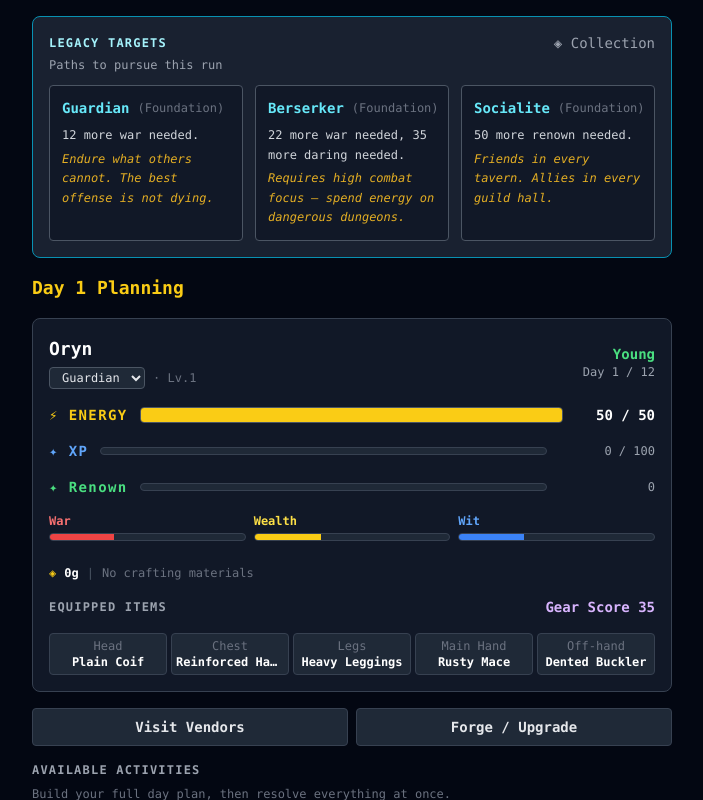
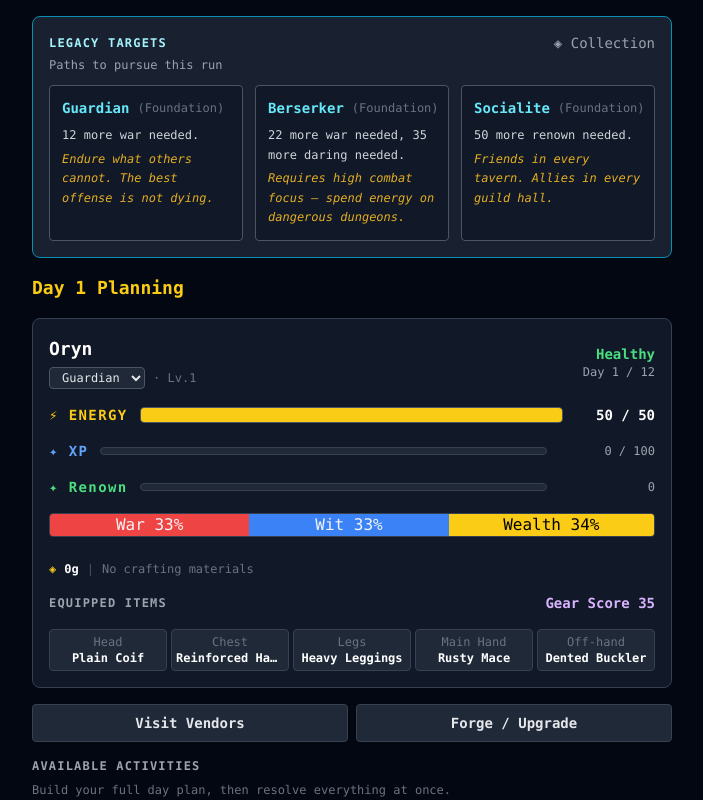
Before and after one commit to rissole/nanoraider, a React (Vite) app in the folder client/: page / in a window 1280 px wide. Both pictures are taken after a click on the button "⚔ New Hero". Shown: the top 800 px of the page, without its empty margins (288-991 px from the left). Built offline with nearby package versions, Linux system fonts and the light colour scheme.

Commit message:
improved triangle UI and less punishing aging

```diff
--- a/client/src/components/HeroStatus.tsx
+++ b/client/src/components/HeroStatus.tsx
@@ -4,6 +4,7 @@ import { EnergyBar } from "./EnergyBar";
 import { MATERIAL_LABELS } from "../data/crafting";
 import { RARITY_LABELS } from "../data/rarity";
 import { formatGearStats, getGearPower } from "../game/gearGenerator";
+import { getAgePhase } from "../game/character";
 
 const HERO_CLASSES: HeroClass[] = ["warrior", "rogue", "mage", "guardian", "bard"];
 
@@ -80,11 +81,14 @@ export function HeroStatus({ hero, maxEnergy, energyUsedToday, onRename, onChang
   const gearPower = getGearPower(hero);
 
   const agePhase = (() => {
-    if (hero.inGameDay <= 3) {return { label: "Young", color: "text-green-400" };}
-    if (hero.inGameDay <= 6) {return { label: "Prime", color: "text-blue-400" };}
-    if (hero.inGameDay <= 9) {return { label: "Experienced", color: "text-yellow-400" };}
-    if (hero.inGameDay <= 12) {return { label: "Aging", color: "text-orange-400" };}
-    return { label: "Elderly", color: "text-red-400" };
+    switch (getAgePhase(hero.inGameDay)) {
+      case "healthy":
+        return { label: "Healthy", color: "text-green-400" };
+      case "aging":
+        return { label: "Aging", color: "text-orange-400" };
+      case "elderly":
+        return { label: "Elderly", color: "text-red-400" };
+    }
   })();
 
   return (
@@ -173,32 +177,32 @@ export function HeroStatus({ hero, maxEnergy, energyUsedToday, onRename, onChang
         <span className="text-gray-400 text-xs w-24 text-right">{hero.renown}</span>
       </div>
 
-      {/* Core axis bars */}
+      {/* Build Triangle (War / Wealth / Wit — sums to 100%) */}
       <div className="space-y-6">
-        <div className="grid grid-cols-1 gap-2 sm:grid-cols-3">
-          <div className="space-y-1">
-            <div className="flex items-center justify-between text-xs">
-              <span className="text-red-400 font-bold">War</span>
+        <div className="space-y-1">
+          <div className="h-6 bg-gray-800 rounded border border-gray-700 overflow-hidden flex">
+            <div
+              className="h-full bg-red-500 transition-all shrink-0 flex items-center justify-center"
+              style={{ width: `${hero.triangle.war}%`, }}
+              title={`War ${hero.triangle.war}%`}
+            >
+              War {hero.triangle.war}%
             </div>
-            <div className="h-2 bg-gray-800 rounded border border-gray-700 overflow-hidden">
-              <div className="h-full bg-red-500 transition-all" style={{ width: `${hero.triangle.war}%` }} />
+            <div
+              className="h-full bg-blue-500 transition-all shrink-0 flex items-center justify-center"
+              style={{ width: `${hero.triangle.wit}%` }}
+              title={`Wit ${hero.triangle.wit}%`}
+            >
+              Wit {hero.triangle.wit}%
             </div>
-          </div>
-          <div className="space-y-1">
-            <div className="flex items-center justify-between text-xs">
-              <span className="text-yellow-300 font-bold">Wealth</span>
+            <div
+              className="h-full bg-yellow-400 text-black transition-all shrink-0 flex items-center justify-center"
+              style={{ width: `${hero.triangle.wealth}%` }}
+              title={`Wealth ${hero.triangle.wealth}%`}
+            >
+              Wealth {hero.triangle.wealth}%
             </div>
-            <div className="h-2 bg-gray-800 rounded border border-gray-700 overflow-hidden">
-              <div className="h-full bg-yellow-400 transition-all" style={{ width: `${hero.triangle.wealth}%` }} />
-            </div>
-          </div>
-          <div className="space-y-1">
-            <div className="flex items-center justify-between text-xs">
-              <span className="text-blue-400 font-bold">Wit</span>
-            </div>
-            <div className="h-2 bg-gray-800 rounded border border-gray-700 overflow-hidden">
-              <div className="h-full bg-blue-500 transition-all" style={{ width: `${hero.triangle.wit}%` }} />
-            </div>
+
           </div>
         </div>
         <div className="text-gray-500 text-xs flex flex-wrap items-center gap-x-2 gap-y-1">
--- a/client/src/game/activityResolver.ts
+++ b/client/src/game/activityResolver.ts
@@ -20,6 +20,8 @@ import type {
 import { applyReadinessGain, getBossReadiness } from "./bossReadiness";
 import { generateGear, getExpectedFreshHeroGearPower, getGearPower, randomGearSlot, sumGearStats } from "./gearGenerator";
 import { bossForRaidActivity, isLethalActivity } from "./activityMeta";
+import { assertExhausted } from "../utils/assert";
+import { getAgePhase } from "./character";
 
 function roll(min: number, max: number): number {
   return Math.floor(Math.random() * (max - min + 1)) + min;
@@ -341,10 +343,19 @@ export function computeActivityRisk(hero: Hero, activityId: ActivityId, meta: Me
   const levelAdjustment = computeLevelRiskAdjustment(hero, def);
 
   let agePenalty = 0;
-  if (hero.inGameDay >= 8 && hero.inGameDay <= 9) {
-    agePenalty = (hero.inGameDay - 7) * 0.02;
-  } else if (hero.inGameDay >= 10) {
-    agePenalty = 0.06 + (hero.inGameDay - 10) * 0.05;
+  const agePhase = getAgePhase(hero.inGameDay);
+  switch (agePhase) {
+    case "healthy":
+      agePenalty = 0;
+      break;
+    case "aging":
+      agePenalty = 0.02;
+      break;
+    case "elderly":
+      agePenalty = 0.05;
+      break;
+    default:
+      assertExhausted(agePhase);
   }
 
   const unclampedWithoutAge = def.deathRisk
--- a/client/src/game/characterCreation.ts
+++ b/client/src/game/character.ts
@@ -6,3 +6,9 @@ export const STARTING_GEAR_SPEC = {
   rarity: "gray" as GearRarity,
   level: 1,
 } as const;
+
+export const getAgePhase = (inGameDay: number): "healthy" | "aging" | "elderly" => {
+  if (inGameDay <= 9) {return "healthy";}
+  if (inGameDay <= 12) {return "aging";}
+  return "elderly";
+}
--- a/client/src/game/gearGenerator.ts
+++ b/client/src/game/gearGenerator.ts
@@ -9,7 +9,7 @@ import type {
   HeroClass,
   WeaponSlot,
 } from "../data/types";
-import { STARTING_GEAR_SPEC } from "./characterCreation";
+import { STARTING_GEAR_SPEC } from "./character";
 
 const CLASS_ARMOR_WEIGHT: Record<HeroClass, ArmorWeight> = {
   warrior: "plate",
--- a/client/src/game/heroFactory.ts
+++ b/client/src/game/heroFactory.ts
@@ -1,6 +1,6 @@
 import type { BossId, Hero, MetaProgression } from "../data/types";
 import { defaultKnownRecipes } from "../data/crafting";
-import { STARTING_GEAR_SPEC } from "./characterCreation";
+import { STARTING_GEAR_SPEC } from "./character";
 import { applyFlatStartingReadinessBonus, normalizeBossReadinessBank } from "./bossReadiness";
 import { generateGear, randomHeroClass } from "./gearGenerator";
 
--- /dev/null
+++ b/client/src/utils/assert.ts
@@ -0,0 +1,9 @@
+export function invariant(condition: unknown, message: string): asserts condition {
+  if (condition == false) {
+    throw new Error(message);
+  }
+}
+
+export function assertExhausted(value: never): never {
+  throw new Error(`Unexpected value: ${String(value)}`);
+}
```
Also changed, not shown: client/src/game/activityMeta.ts (line endings or trailing spaces).
